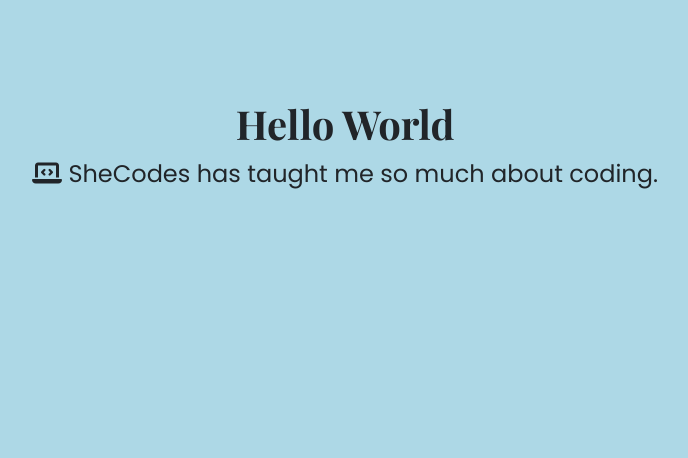
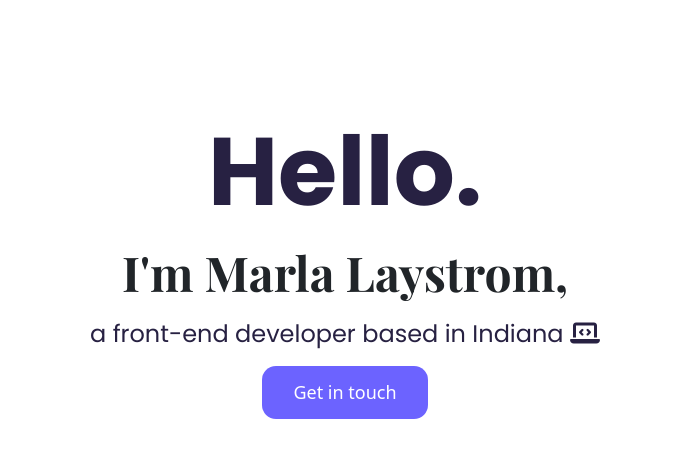
Before and after one commit to edistomars/portfolio-project, a plain HTML site: page index.html in a window 1280 px wide. Shown: the whole page, without its empty margins (295-983 px from the left). Drawn offline with nearby package versions, Linux system fonts and the light colour scheme.

Commit message:
added a button and changed font size/color and background color of hero class

```diff
--- a/index.html
+++ b/index.html
@@ -29,10 +29,15 @@
     <title>Document</title>
   </head>
   <body>
-    <h1>Hello World</h1>
-    <p>
-      <i class="fas fa-laptop-code"> </i> SheCodes has taught me so much about
-      coding.
-    </p>
+    <div class="hero">
+      <p>Hello.</p>
+      <h1>I'm Marla Laystrom,</h1>
+      <h2>
+        a front-end developer based in Indiana
+        <i class="fas fa-laptop-code"> </i>
+      </h2>
+
+      <a href="#" class="btn btn-branding">Get in touch</a>
+    </div>
   </body>
 </html>
--- a/styles/portfolio.css
+++ b/styles/portfolio.css
@@ -2,18 +2,50 @@
 font-family: 'Poppins', sans-serif; */
 
 body {
-  background-color: lightblue;
   margin: 100px 0;
 }
 h1 {
-  text-align: center;
   font-family: "Playfair Display", serif;
   font-weight: bold;
+  font-size: 48px;
+}
+h2 {
+  font-family: "Poppins", sans-serif;
 }
 
 p {
-  text-align: center;
   font-family: "Poppins", sans-serif;
-  font-size: 24px;
   font-weight: normal;
 }
+.hero {
+  background: f9f7fe;
+  text-align: center;
+}
+
+.hero p {
+  font-family: "Poppins", sans-serif;
+  font-size: 96px;
+  font-weight: bold;
+  margin: 0;
+  color: #272142;
+}
+.hero h2 {
+  font-family: "Poppins", sans-serif;
+  font-weight: normal;
+  font-size: 24px;
+  line-height: 2;
+  color: #272142;
+}
+.btn-branding {
+  background: #6c63ff;
+  border-radius: 14px;
+  color: white;
+  font-size: 18px;
+  line-height: 27px;
+  padding: 12px 30px;
+}
+
+.btn-branding:hover {
+  opacity: 0.8;
+  color: white;
+}
```
